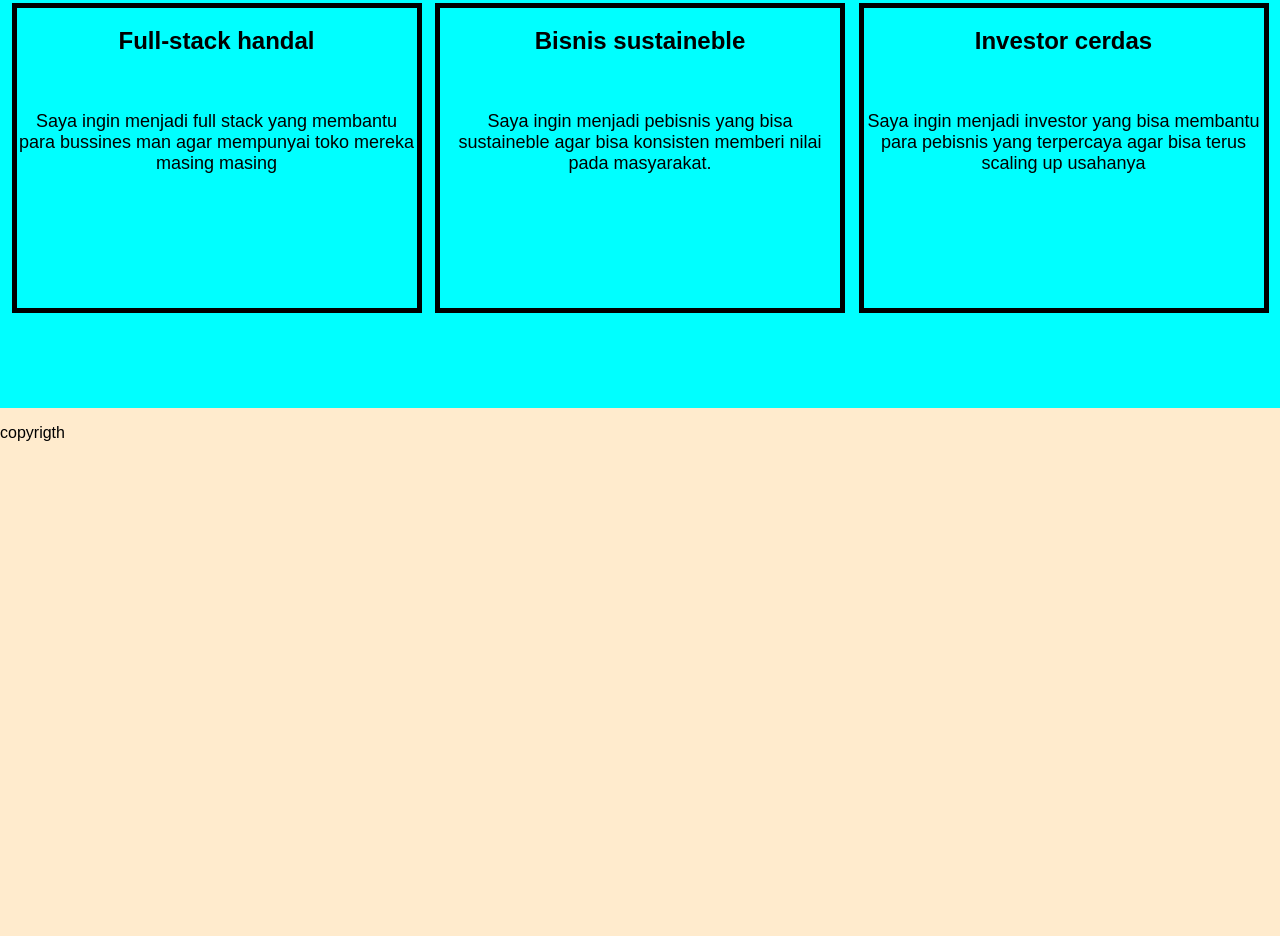
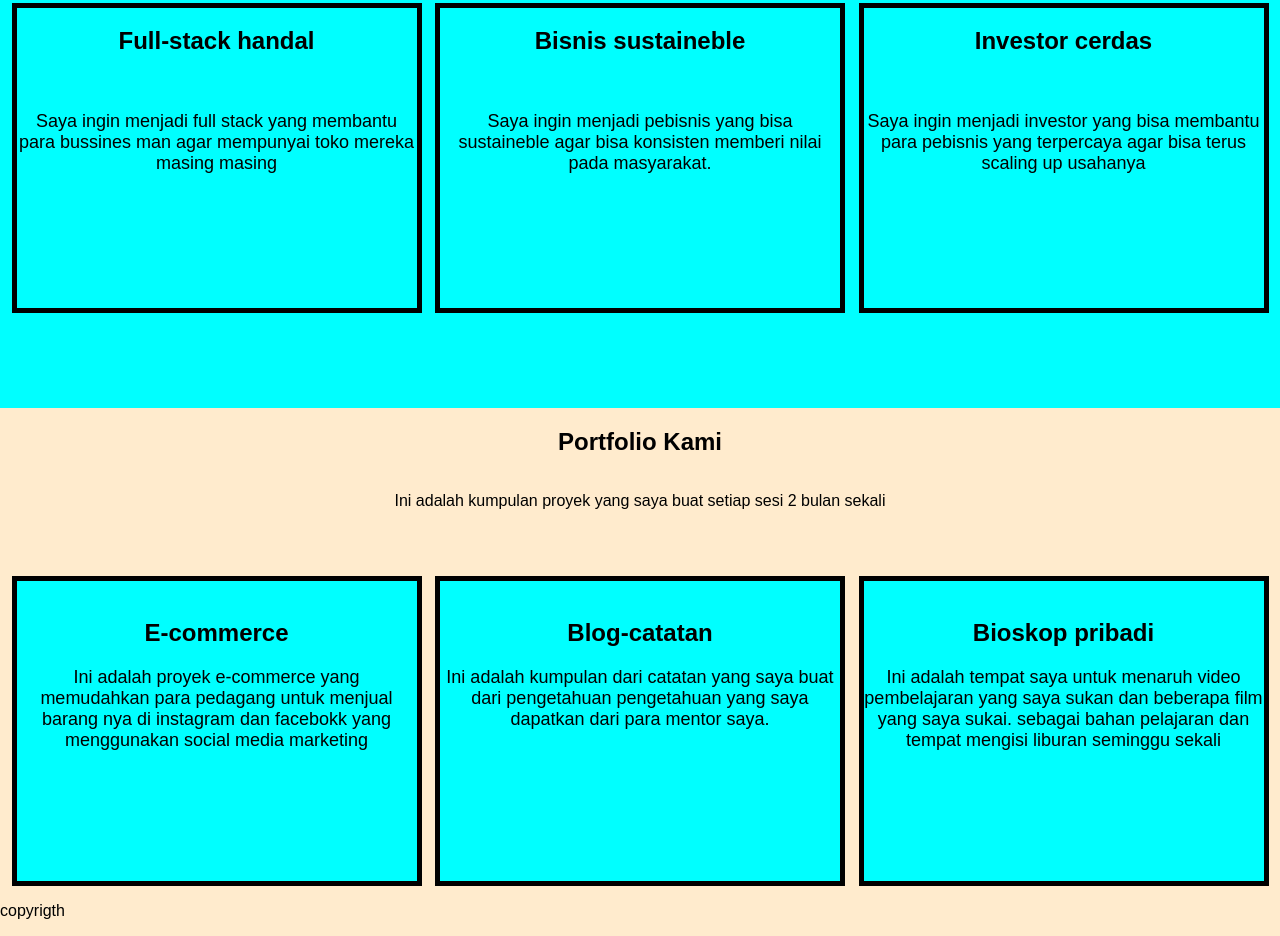
Before and after one commit to ziyad2820/Login_page, a plain HTML site: page index.html in a window 1280 px wide. Shown: the part 1112-2048 px from the top of the page. Before the commit the page ends 1570 px from the top, so only its background shows below. Drawn offline with Linux system fonts and the light colour scheme.

Commit message:
nambah portfolio

```diff
--- a/index.html
+++ b/index.html
@@ -55,9 +55,31 @@
                 <p>Saya ingin menjadi investor yang bisa membantu para pebisnis yang terpercaya agar bisa terus scaling up usahanya </p>
             </div>
         </div>
-
         </section>
 
+        <section id="portfolio">
+            <div class="kenal">
+                <h1>Portfolio Kami</h1>
+                <p>Ini adalah kumpulan proyek yang saya buat setiap sesi 2 bulan sekali</p>
+            </div>
+            <div class="card">
+                <div class="about-card">
+                    <img src="" alt="">
+                    <h1>E-commerce</h1>
+                    <p>Ini adalah proyek e-commerce yang memudahkan para pedagang untuk menjual barang nya di instagram dan facebokk yang menggunakan social media marketing</p>
+                </div>
+                <div class="about-card">
+                    <img src="" alt="">
+                    <h1>Blog-catatan</h1>
+                    <p>Ini adalah kumpulan dari catatan yang saya buat dari pengetahuan pengetahuan yang saya dapatkan dari para mentor saya.</p>
+                </div>
+                <div class="about-card">
+                    <img src="" alt="">
+                    <h1>Bioskop pribadi</h1>
+                    <p>Ini adalah tempat saya untuk menaruh video pembelajaran yang saya sukan dan beberapa film yang saya sukai. sebagai bahan pelajaran dan tempat mengisi liburan seminggu sekali</p>
+                </div>
+            </div>
+        </section>
 
     <footer>
         <p>copyrigth</p>
```
